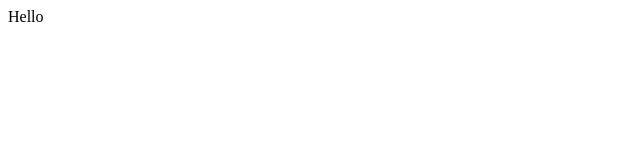
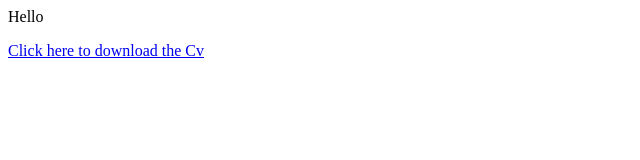
Before and after one commit to MichaelCheungCCK/MichaelCheungCCK.github.io, a plain HTML site: page index.html in a window 1280 px wide. Shown: the whole page, without its empty margins (0-640 px from the left). Drawn offline with Linux system fonts and the light colour scheme.

Commit message:
Update index.html

```diff
--- a/index.html
+++ b/index.html
@@ -1 +1,2 @@
 <p>Hello</p>
+<a href="CV.pdf" download>Click here to download the Cv</a>
```
